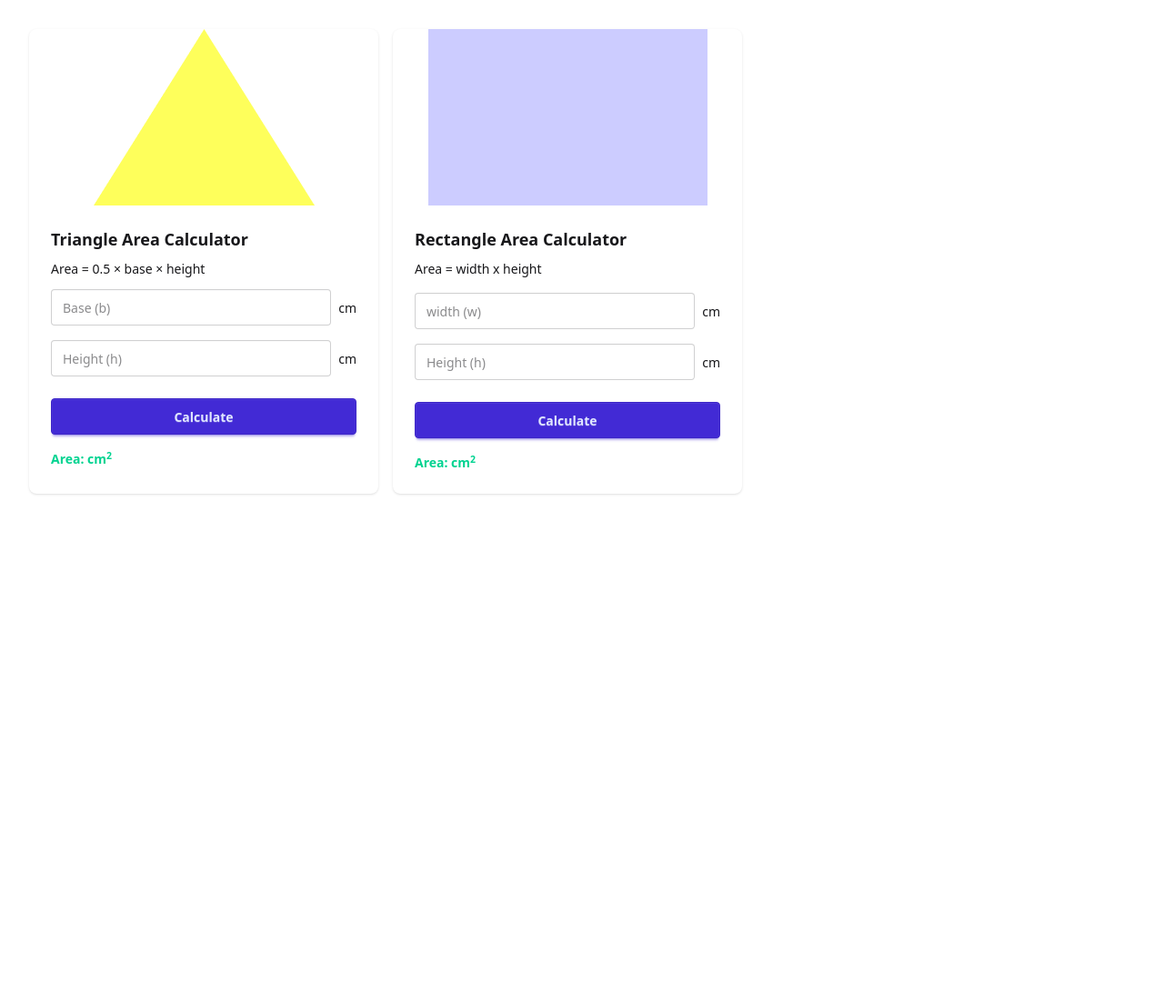
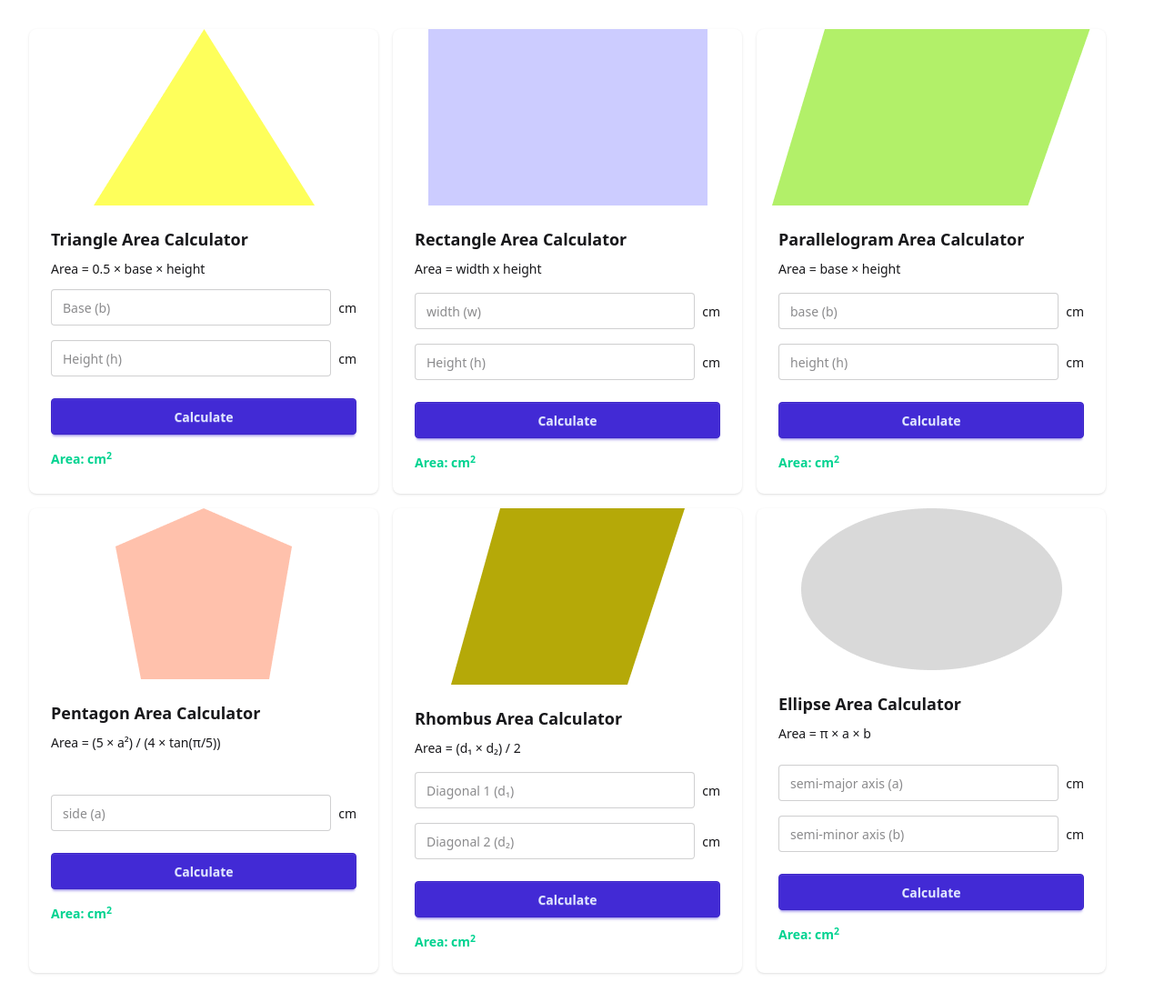
Before and after one commit to ZohanaZuthi/Geometry-Genius-JS-Project, a plain HTML site: page index.html in a window 1280 px wide. Shown: the whole page at 91% size. Before the commit the page ends 800 px from the top, so only its background shows below. Drawn offline with nearby package versions, Linux system fonts and the light colour scheme.

Commit message:
almost done

```diff
--- a/index.html
+++ b/index.html
@@ -48,26 +48,123 @@
             <h2 class="card-title">Rectangle Area Calculator</h2>
             <p>Area = width x height </p>
             <div class="flex items-center gap-2 mt-2">
-              <input id="recangle-width" type="number" placeholder="width (w)" class="input input-bordered w-full" />
+              <input id="rectangle-width" type="number" placeholder="width (w)" class="input input-bordered w-full" />
               <span>cm</span>
             </div>
             <div class="flex items-center gap-2 mt-2">
-              <input id="recangle-height" type="number" placeholder="Height (h)" class="input input-bordered w-full" />
+              <input id="rectangle-height" type="number" placeholder="Height (h)" class="input input-bordered w-full" />
               <span>cm</span>
             </div>
 
               <div class="card-actions mt-4">
-                <button onclick="triangle_calc()" class="btn btn-primary w-full">Calculate</button>
+                <button onclick="rectangle_calc()" class="btn btn-primary w-full">Calculate</button>
               </div>
-              <p id="result" class="mt-2 text-success font-semibold">Area: <span id="triangle_result"></span><span>cm</span><sup>2</sup></p>
+              <p id="result" class="mt-2 text-success font-semibold">Area: <span id="rectangle-result"></span><span>cm</span><sup>2</sup></p>
 
           </div>
         </div>
+<!-- Card: Parallelogram -->
+<div class="card bg-base-100 w-96 shadow-sm">
+  <figure>
+    <img src="images/parallelogram.png" alt="Parallelogram" />
+  </figure>
+  <div class="card-body">
+    <h2 class="card-title">Parallelogram Area Calculator</h2>
+    <p>Area = base × height</p>
+    <div class="flex items-center gap-2 mt-2">
+      <input id="parallelogram-base" type="number" placeholder="base (b)" class="input input-bordered w-full" />
+      <span>cm</span>
+    </div>
+    <div class="flex items-center gap-2 mt-2">
+      <input id="parallelogram-height" type="number" placeholder="height (h)" class="input input-bordered w-full" />
+      <span>cm</span>
+    </div>
+    <div class="card-actions mt-4">
+      <button onclick="parallelogram_calc()" class="btn btn-primary w-full">Calculate</button>
+    </div>
+    <p id="result" class="mt-2 text-success font-semibold">
+      Area: <span id="parallelogram-result"></span><span>cm</span><sup>2</sup>
+    </p>
+  </div>
+</div>
+<!-- Card: Pentagon -->
+<div class="card bg-base-100 w-96 shadow-sm">
+  <figure>
+    <img src="images/pentagon.png" alt="Pentagon" />
+  </figure>
+  <div class="card-body">
+    <h2 class="card-title">Pentagon Area Calculator</h2>
+    <p>Area = (5 × a²) / (4 × tan(π/5))</p>
+    <div class="flex items-center gap-2 mt-2">
+      <input id="pentagon-side" type="number" placeholder="side (a)" class="input input-bordered w-full" />
+      <span>cm</span>
+    </div>
+    <div class="card-actions mt-4">
+      <button onclick="pentagon_calc()" class="btn btn-primary w-full">Calculate</button>
+    </div>
+    <p id="result" class="mt-2 text-success font-semibold">
+      Area: <span id="pentagon-result"></span><span>cm</span><sup>2</sup>
+    </p>
+  </div>
+</div>
+<!-- Card: Rhombus -->
+<div class="card bg-base-100 w-96 shadow-sm">
+  <figure>
+    <img src="images/rhombus.png" alt="Rhombus" />
+  </figure>
+  <div class="card-body">
+    <h2 class="card-title">Rhombus Area Calculator</h2>
+    <p>Area = (d₁ × d₂) / 2</p>
+    <div class="flex items-center gap-2 mt-2">
+      <input id="rhombus-d1" type="number" placeholder="Diagonal 1 (d₁)" class="input input-bordered w-full" />
+      <span>cm</span>
+    </div>
+    <div class="flex items-center gap-2 mt-2">
+      <input id="rhombus-d2" type="number" placeholder="Diagonal 2 (d₂)" class="input input-bordered w-full" />
+      <span>cm</span>
+    </div>
+    <div class="card-actions mt-4">
+      <button onclick="rhombus_calc()" class="btn btn-primary w-full">Calculate</button>
+    </div>
+    <p id="result" class="mt-2 text-success font-semibold">
+      Area: <span id="rhombus-result"></span><span>cm</span><sup>2</sup>
+    </p>
+  </div>
+</div>
+<!-- Card: Ellipse -->
+<div class="card bg-base-100 w-96 shadow-sm">
+  <figure>
+    <img src="images/ellipse.png" alt="Ellipse" />
+  </figure>
+  <div class="card-body">
+    <h2 class="card-title">Ellipse Area Calculator</h2>
+    <p>Area = π × a × b</p>
+    <div class="flex items-center gap-2 mt-2">
+      <input id="ellipse-a" type="number" placeholder="semi-major axis (a)" class="input input-bordered w-full" />
+      <span>cm</span>
+    </div>
+    <div class="flex items-center gap-2 mt-2">
+      <input id="ellipse-b" type="number" placeholder="semi-minor axis (b)" class="input input-bordered w-full" />
+      <span>cm</span>
+    </div>
+    <div class="card-actions mt-4">
+      <button onclick="ellipse_calc()" class="btn btn-primary w-full">Calculate</button>
+    </div>
+    <p id="result" class="mt-2 text-success font-semibold">
+      Area: <span id="ellipse-result"></span><span>cm</span><sup>2</sup>
+    </p>
+  </div>
+</div>
+
+
 
       </div>
+      <div></div>
     </div>
   </main>
 
   <script src="scripts/triangle.js"> </script>
+  <script src="scripts/rectangle.js"> </script>
+
 </body>
 </html>
--- /dev/null
+++ b/scripts/rectangle.js
@@ -0,0 +1,11 @@
+function rectangle_calc()
+{
+    const rec_base=document.getElementById("rectangle-width");
+    const base=parseFloat(rec_base.value);
+    const rec_height=document.getElementById("rectangle-height");
+    const height=parseFloat(rec_height.value );
+
+    const area=base*height;
+    const rectangle=document.getElementById('rectangle-result')
+    rectangle.innerText=area;
+}
```
Also changed, not shown: scripts/parallelogram.js (added, +11 -0 lines).
